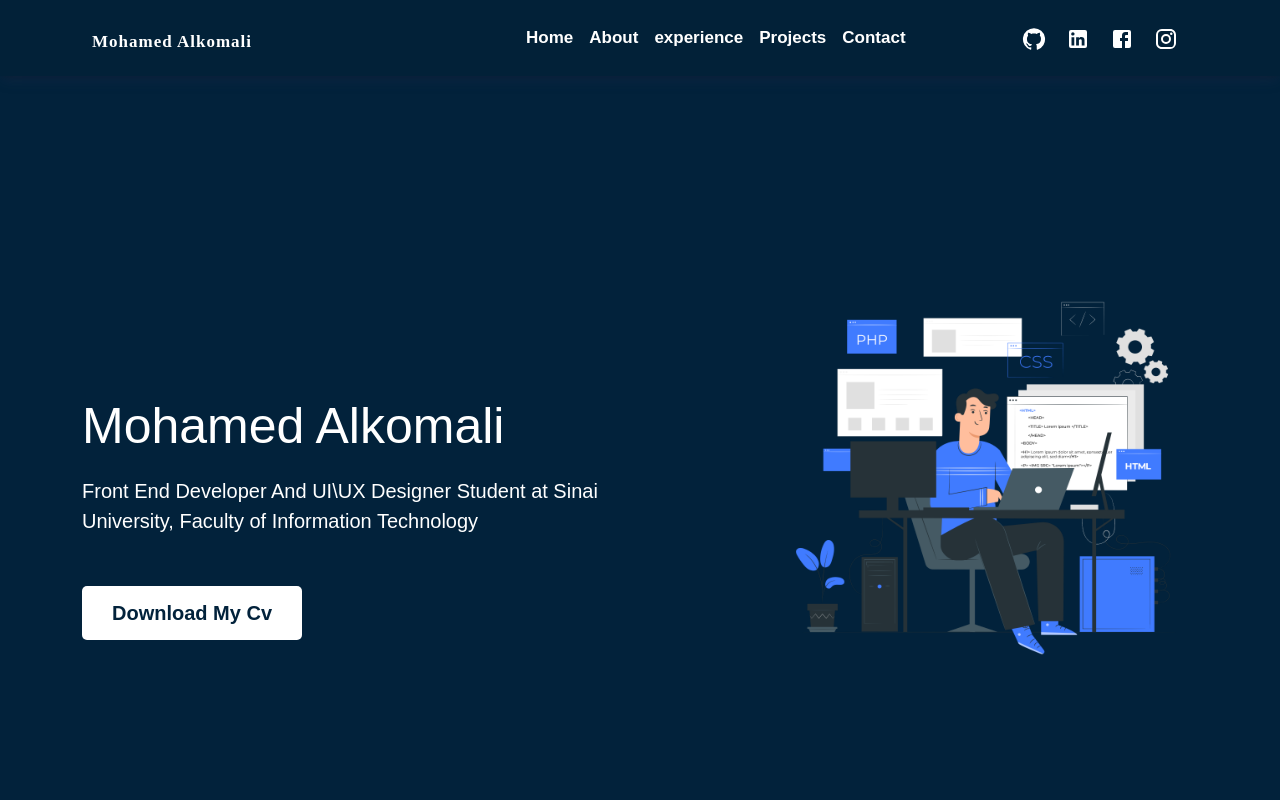
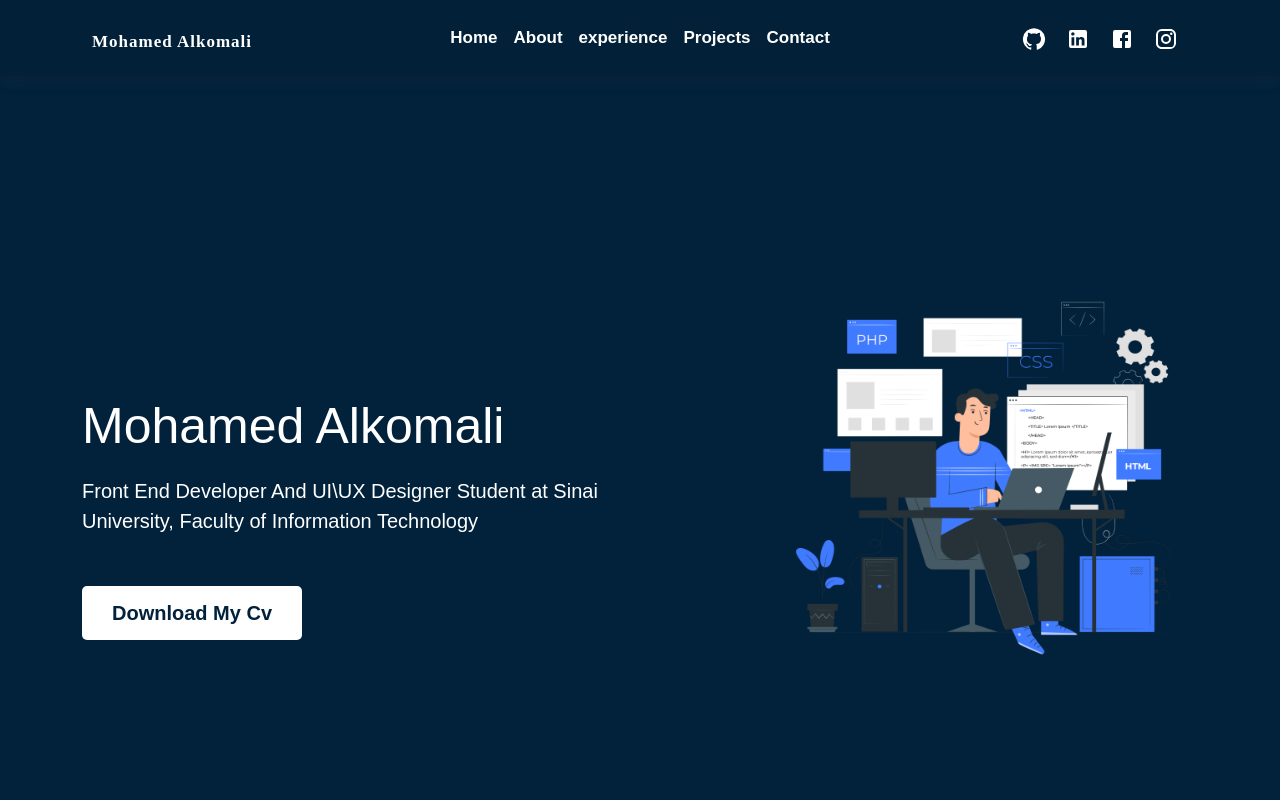
Before and after one commit to MohamedAhmed2023/personal-portfolio-React-, a React (Create React App) app: page / in a window 1280 px wide. Shown: the top 800 px of the page. Built offline with nearby package versions, Linux system fonts and the light colour scheme; a web font is replaced by a local one.

Commit message:
update navbar style

```diff
--- a/src/Components/NavBar/NavBar.css
+++ b/src/Components/NavBar/NavBar.css
@@ -7,8 +7,9 @@
 }
 
 .navbar ul {
-    margin-left: 250px;
+    margin: auto;
 }
+
 
 .NavLogo {
     display: flex;
```
